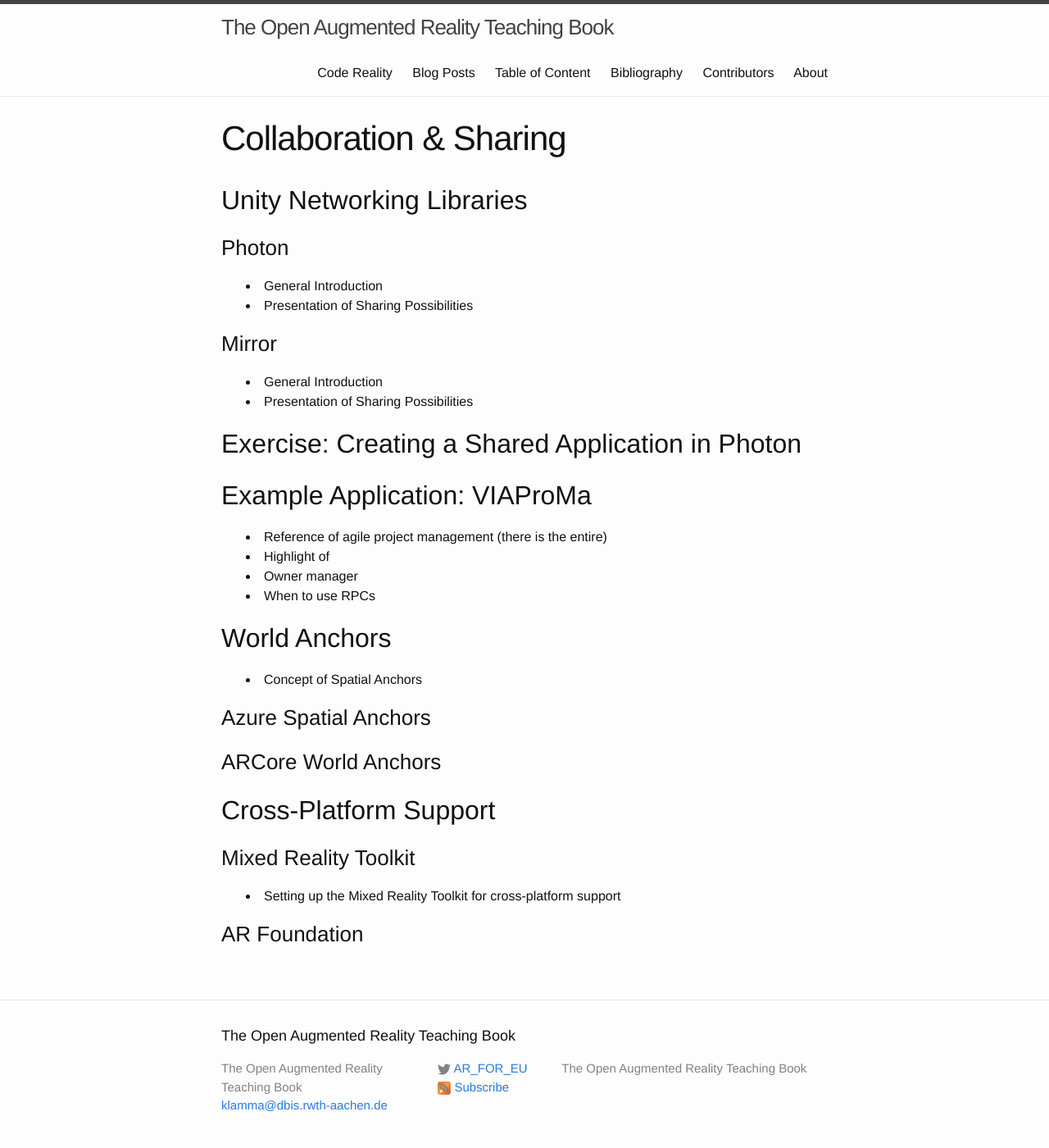
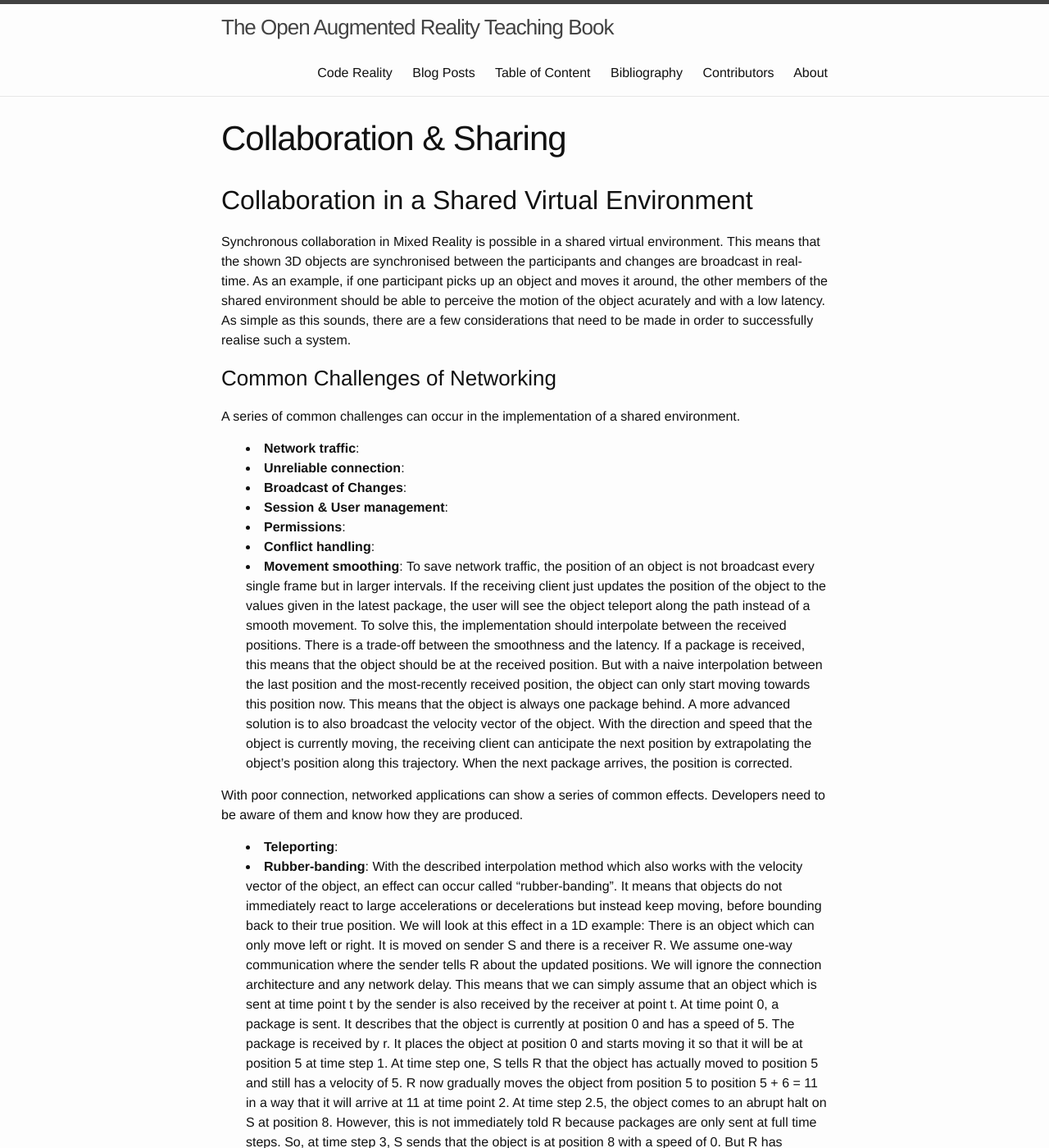
Before and after one commit to klamma/ar-for-eu-book, a Jekyll site: the page built from _pages/chapters/sharing.md, in a window 1280 px wide and 1400 px high. Shown: the whole window at 82% size. Built offline with Jekyll 4.4.1, drawn with Linux system fonts in a browser that asks for light colours; nearby versions of some CDN libraries; some of the changed text lies outside the part shown.

Commit message:
added introduction for shared virtual environment

```diff
--- a/_pages/chapters/sharing.md
+++ b/_pages/chapters/sharing.md
@@ -7,6 +7,58 @@ visualizations:
 ---
 
 {% include autoRelativePath.html %}
+
+## Collaboration in a Shared Virtual Environment
+
+Synchronous collaboration in Mixed Reality is possible in a shared virtual environment.
+This means that the shown 3D objects are synchronised between the participants and changes are broadcast in real-time.
+As an example, if one participant picks up an object and moves it around, the other members of the shared environment should be able to perceive the motion of the object acurately and with a low latency.
+As simple as this sounds, there are a few considerations that need to be made in order to successfully realise such a system.
+
+### Common Challenges of Networking
+
+A series of common challenges can occur in the implementation of a shared environment.
+
+- **Network traffic**:
+- **Unreliable connection**:
+- **Broadcast of Changes**:
+- **Session & User management**:
+- **Permissions**:
+- **Conflict handling**:
+- **Movement smoothing**: To save network traffic, the position of an object is not broadcast every single frame but in larger intervals.
+  If the receiving client just updates the position of the object to the values given in the latest package, the user will see the object teleport along the path instead of a smooth movement.
+  To solve this, the implementation should interpolate between the received positions.
+  There is a trade-off between the smoothness and the latency.
+  If a package is received, this means that the object should be at the received position.
+  But with a naive interpolation between the last position and the most-recently received position, the object can only start moving towards this position now.
+  This means that the object is always one package behind.
+  A more advanced solution is to also broadcast the velocity vector of the object.
+  With the direction and speed that the object is currently moving, the receiving client can anticipate the next position by extrapolating the object's position along this trajectory.
+  When the next package arrives, the position is corrected.
+
+With poor connection, networked applications can show a series of common effects.
+Developers need to be aware of them and know how they are produced.
+
+- **Teleporting**:
+- **Rubber-banding**: With the described interpolation method which also works with the velocity vector of the object, an effect can occur called "rubber-banding".
+  It means that objects do not immediately react to large accelerations or decelerations but instead keep moving, before bounding back to their true position.
+  We will look at this effect in a 1D example:
+  There is an object which can only move left or right.
+  It is moved on sender S and there is a receiver R.
+  We assume one-way communication where the sender tells R about the updated positions.
+  We will ignore the connection architecture and any network delay.
+  This means that we can simply assume that an object which is sent at time point t by the sender is also received by the receiver at point t.
+  At time point 0, a package is sent.
+  It describes that the object is currently at position 0 and has a speed of 5.
+  The package is received by r.
+  It places the object at position 0 and starts moving it so that it will be at position 5 at time step 1.
+  At time step one, S tells R that the object has actually moved to position 5 and still has a velocity of 5.
+  R now gradually moves the object from position 5 to position 5 + 6 = 11 in a way that it will arrive at 11 at time point 2.
+  At time step 2.5, the object comes to an abrupt halt on S at position 8.
+  However, this is not immediately told R because packages are only sent at full time steps.
+  So, at time step 3, S sends that the object is at position 8 with a speed of 0.
+  But R has already moved the object to position 11 and now has to move it back to 8 in the next time interval.
+  To the user which views the object on R this seems like a rubber-band effect since the object overshoots the target position before being pulled back to the point where it came to a halt.
 
 ## Unity Networking Libraries
 
```
